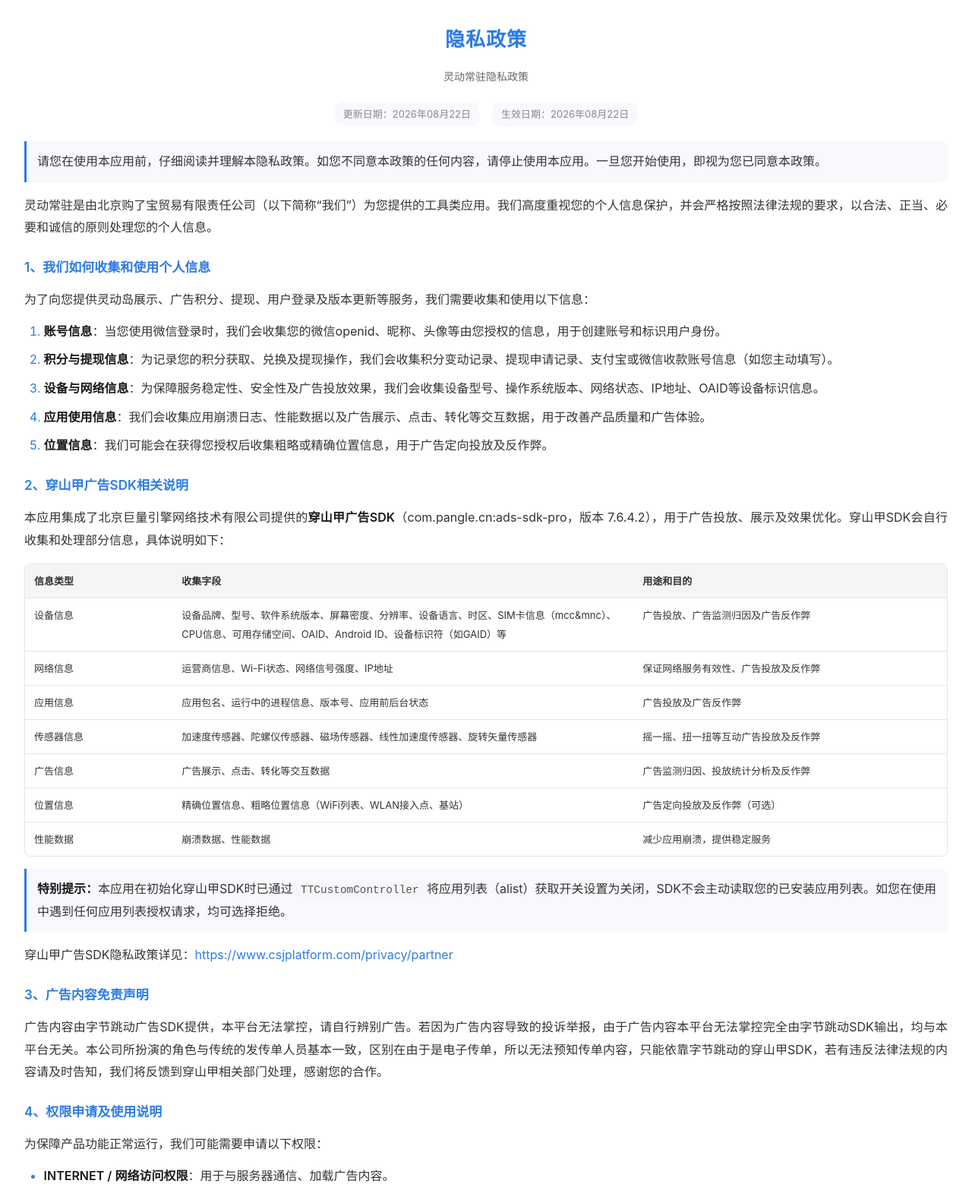
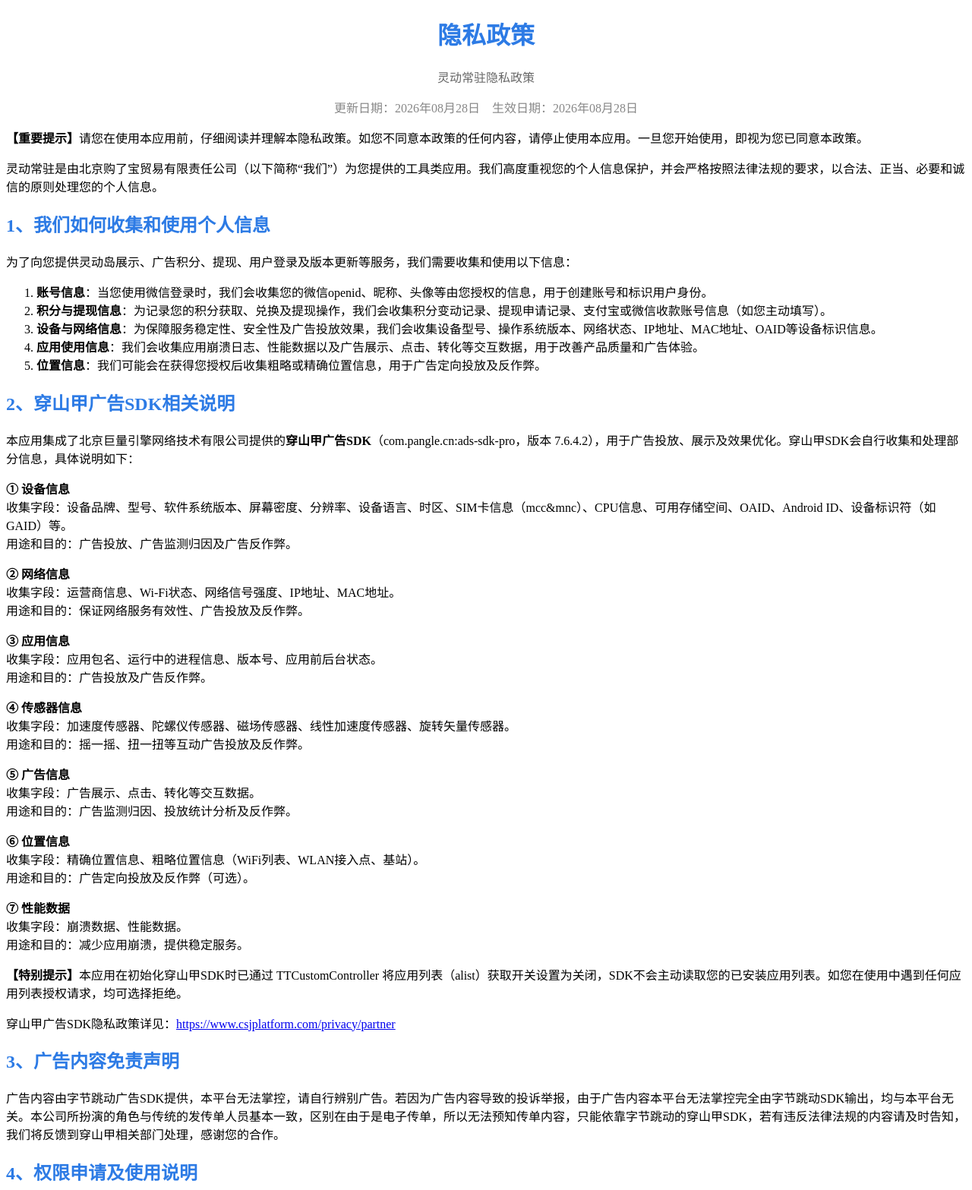
Before and after one commit to goulebao/dynamic-stay.privacy, a plain HTML site: page index.html in a window 1280 px wide. Shown: the top 1567 px of the page at 76% size. Drawn offline with Linux system fonts and the light colour scheme.

Commit message:
更新 Honor 隐私政策

```diff
--- a/index.html
+++ b/index.html
@@ -3,294 +3,125 @@
 <head>
     <meta charset="UTF-8">
     <title>隐私政策</title>
-    <meta name="viewport" content="width=device-width, initial-scale=1, maximum-scale=1">
-    <style>
-        * {
-            box-sizing: border-box;
-        }
-        html, body {
-            height: 100%;
-            margin: 0;
-            padding: 0;
-        }
-        body {
-            font-family: -apple-system, BlinkMacSystemFont, "PingFang SC", "Microsoft YaHei", Arial, sans-serif;
-            color: #333;
-            background: #fff;
-            -webkit-tap-highlight-color: transparent;
-        }
-        .container {
-            width: 100%;
-            max-width: 100%;
-            padding: 20px 18px 48px;
-            font-size: 15px;
-            line-height: 1.85;
-            word-break: break-word;
-        }
-        @media (min-width: 600px) {
-            .container {
-                padding: 28px 32px 56px;
-                font-size: 16px;
-            }
-        }
-        h1 {
-            color: #2d7be5;
-            font-size: 26px;
-            font-weight: 700;
-            text-align: center;
-            margin: 0 0 8px 0;
-            letter-spacing: 1px;
-        }
-        h2 {
-            color: #2d7be5;
-            font-size: 20px;
-            font-weight: 600;
-            margin: 28px 0 12px 0;
-            padding-bottom: 8px;
-            border-bottom: 1px solid #e8f0fc;
-        }
-        h3 {
-            color: #2d7be5;
-            font-size: 17px;
-            font-weight: 600;
-            margin: 22px 0 10px 0;
-        }
-        .subtitle {
-            text-align: center;
-            color: #666;
-            font-size: 14px;
-            margin-bottom: 20px;
-        }
-        .date-info {
-            display: flex;
-            justify-content: center;
-            gap: 16px;
-            flex-wrap: wrap;
-            color: #888;
-            font-size: 13px;
-            margin-bottom: 20px;
-        }
-        .date-info span {
-            background: #f7f9fc;
-            padding: 4px 12px;
-            border-radius: 12px;
-        }
-        p {
-            margin: 12px 0;
-            text-align: justify;
-        }
-        ul, ol {
-            margin: 10px 0 14px 0;
-            padding-left: 1.6em;
-        }
-        li {
-            margin: 8px 0;
-        }
-        li::marker {
-            color: #2d7be5;
-        }
-        strong {
-            color: #1a1a1a;
-            font-weight: 600;
-        }
-        code {
-            background: #f4f6f8;
-            padding: 2px 6px;
-            border-radius: 4px;
-            font-size: 0.9em;
-            color: #555;
-        }
-        a, .link-text {
-            color: #2d7be5;
-            word-break: break-all;
-            text-decoration: none;
-        }
-        table {
-            width: 100%;
-            table-layout: fixed;
-            border-collapse: separate;
-            border-spacing: 0;
-            margin: 16px 0;
-            font-size: 13px;
-            border-radius: 8px;
-            overflow: hidden;
-            border: 1px solid #e5e5e5;
-        }
-        col:first-child {
-            width: 16%;
-        }
-        col:nth-child(2) {
-            width: 50%;
-        }
-        col:nth-child(3) {
-            width: 34%;
-        }
-        th, td {
-            padding: 10px 12px;
-            text-align: left;
-            vertical-align: top;
-            border-bottom: 1px solid #e5e5e5;
-            word-break: break-word;
-        }
-        th {
-            background-color: #f5f5f5;
-            color: #333;
-            font-weight: 600;
-        }
-        tr:last-child td {
-            border-bottom: none;
-        }
-        .tip-box {
-            background: #f7f9fc;
-            border-left: 3px solid #2d7be5;
-            padding: 12px 14px;
-            margin: 16px 0;
-            border-radius: 0 8px 8px 0;
-        }
-        .agree-tip {
-            text-align: center;
-            margin-top: 28px;
-            padding-top: 28px;
-            padding-bottom: 28px;
-            border-top: 1px dashed #d0e3fa;
-            color: #2d7be5;
-            font-size: 16px;
-            font-weight: 600;
-        }
-        ::-webkit-scrollbar {
-            display: none;
-        }
-    </style>
 </head>
 <body>
-<div class="container">
-        <h1>隐私政策</h1>
-    <p class="subtitle">灵动常驻隐私政策</p>
-    <div class="date-info">
-        <span>更新日期：2026年08月22日</span>
-        <span>生效日期：2026年08月22日</span>
-    </div>
 
-    <div class="tip-box">
-        请您在使用本应用前，仔细阅读并理解本隐私政策。如您不同意本政策的任何内容，请停止使用本应用。一旦您开始使用，即视为您已同意本政策。
-    </div>
+<h1 align="center"><font color="#2d7be5">隐私政策</font></h1>
+<p align="center"><font color="#666666">灵动常驻隐私政策</font></p>
+<p align="center"><font color="#888888">更新日期：2026年08月28日 &nbsp;&nbsp; 生效日期：2026年08月28日</font></p>
+
+<p><b>【重要提示】</b>请您在使用本应用前，仔细阅读并理解本隐私政策。如您不同意本政策的任何内容，请停止使用本应用。一旦您开始使用，即视为您已同意本政策。</p>
 
 <p>灵动常驻是由北京购了宝贸易有限责任公司（以下简称“我们”）为您提供的工具类应用。我们高度重视您的个人信息保护，并会严格按照法律法规的要求，以合法、正当、必要和诚信的原则处理您的个人信息。</p>
 
-    <h3>1、我们如何收集和使用个人信息</h3>
+<h2><font color="#2d7be5">1、我们如何收集和使用个人信息</font></h2>
 
 <p>为了向您提供灵动岛展示、广告积分、提现、用户登录及版本更新等服务，我们需要收集和使用以下信息：</p>
 
 <ol>
-        <li><strong>账号信息</strong>：当您使用微信登录时，我们会收集您的微信openid、昵称、头像等由您授权的信息，用于创建账号和标识用户身份。</li>
-        <li><strong>积分与提现信息</strong>：为记录您的积分获取、兑换及提现操作，我们会收集积分变动记录、提现申请记录、支付宝或微信收款账号信息（如您主动填写）。</li>
-        <li><strong>设备与网络信息</strong>：为保障服务稳定性、安全性及广告投放效果，我们会收集设备型号、操作系统版本、网络状态、IP地址、OAID等设备标识信息。</li>
-        <li><strong>应用使用信息</strong>：我们会收集应用崩溃日志、性能数据以及广告展示、点击、转化等交互数据，用于改善产品质量和广告体验。</li>
-        <li><strong>位置信息</strong>：我们可能会在获得您授权后收集粗略或精确位置信息，用于广告定向投放及反作弊。</li>
+    <li><b>账号信息</b>：当您使用微信登录时，我们会收集您的微信openid、昵称、头像等由您授权的信息，用于创建账号和标识用户身份。</li>
+    <li><b>积分与提现信息</b>：为记录您的积分获取、兑换及提现操作，我们会收集积分变动记录、提现申请记录、支付宝或微信收款账号信息（如您主动填写）。</li>
+    <li><b>设备与网络信息</b>：为保障服务稳定性、安全性及广告投放效果，我们会收集设备型号、操作系统版本、网络状态、IP地址、MAC地址、OAID等设备标识信息。</li>
+    <li><b>应用使用信息</b>：我们会收集应用崩溃日志、性能数据以及广告展示、点击、转化等交互数据，用于改善产品质量和广告体验。</li>
+    <li><b>位置信息</b>：我们可能会在获得您授权后收集粗略或精确位置信息，用于广告定向投放及反作弊。</li>
 </ol>
 
-    <h3>2、穿山甲广告SDK相关说明</h3>
+<h2><font color="#2d7be5">2、穿山甲广告SDK相关说明</font></h2>
 
-    <p>本应用集成了北京巨量引擎网络技术有限公司提供的<strong>穿山甲广告SDK</strong>（com.pangle.cn:ads-sdk-pro，版本 7.6.4.2），用于广告投放、展示及效果优化。穿山甲SDK会自行收集和处理部分信息，具体说明如下：</p>
+<p>本应用集成了北京巨量引擎网络技术有限公司提供的<b>穿山甲广告SDK</b>（com.pangle.cn:ads-sdk-pro，版本 7.6.4.2），用于广告投放、展示及效果优化。穿山甲SDK会自行收集和处理部分信息，具体说明如下：</p>
 
-    <table>
-        <colgroup>
-            <col>
-            <col>
-            <col>
-        </colgroup>
-        <tr>
-            <th>信息类型</th>
-            <th>收集字段</th>
-            <th>用途和目的</th>
-        </tr>
-        <tr>
-            <td>设备信息</td>
-            <td>设备品牌、型号、软件系统版本、屏幕密度、分辨率、设备语言、时区、SIM卡信息（mcc&mnc）、CPU信息、可用存储空间、OAID、Android ID、设备标识符（如GAID）等</td>
-            <td>广告投放、广告监测归因及广告反作弊</td>
-        </tr>
-        <tr>
-            <td>网络信息</td>
-            <td>运营商信息、Wi-Fi状态、网络信号强度、IP地址</td>
-            <td>保证网络服务有效性、广告投放及反作弊</td>
-        </tr>
-        <tr>
-            <td>应用信息</td>
-            <td>应用包名、运行中的进程信息、版本号、应用前后台状态</td>
-            <td>广告投放及广告反作弊</td>
-        </tr>
-        <tr>
-            <td>传感器信息</td>
-            <td>加速度传感器、陀螺仪传感器、磁场传感器、线性加速度传感器、旋转矢量传感器</td>
-            <td>摇一摇、扭一扭等互动广告投放及反作弊</td>
-        </tr>
-        <tr>
-            <td>广告信息</td>
-            <td>广告展示、点击、转化等交互数据</td>
-            <td>广告监测归因、投放统计分析及反作弊</td>
-        </tr>
-        <tr>
-            <td>位置信息</td>
-            <td>精确位置信息、粗略位置信息（WiFi列表、WLAN接入点、基站）</td>
-            <td>广告定向投放及反作弊（可选）</td>
-        </tr>
-        <tr>
-            <td>性能数据</td>
-            <td>崩溃数据、性能数据</td>
-            <td>减少应用崩溃，提供稳定服务</td>
-        </tr>
-    </table>
+<p><b>① 设备信息</b><br>
+收集字段：设备品牌、型号、软件系统版本、屏幕密度、分辨率、设备语言、时区、SIM卡信息（mcc&mnc）、CPU信息、可用存储空间、OAID、Android ID、设备标识符（如GAID）等。<br>
+用途和目的：广告投放、广告监测归因及广告反作弊。</p>
 
-    <div class="tip-box">
-        <strong>特别提示：</strong>本应用在初始化穿山甲SDK时已通过 <code>TTCustomController</code> 将应用列表（alist）获取开关设置为关闭，SDK不会主动读取您的已安装应用列表。如您在使用中遇到任何应用列表授权请求，均可选择拒绝。
-    </div>
+<p><b>② 网络信息</b><br>
+收集字段：运营商信息、Wi-Fi状态、网络信号强度、IP地址、MAC地址。<br>
+用途和目的：保证网络服务有效性、广告投放及反作弊。</p>
 
-    <p>穿山甲广告SDK隐私政策详见：<a href="https://www.csjplatform.com/privacy/partner" target="_blank">https://www.csjplatform.com/privacy/partner</a></p>
+<p><b>③ 应用信息</b><br>
+收集字段：应用包名、运行中的进程信息、版本号、应用前后台状态。<br>
+用途和目的：广告投放及广告反作弊。</p>
 
-    <h3>3、广告内容免责声明</h3>
+<p><b>④ 传感器信息</b><br>
+收集字段：加速度传感器、陀螺仪传感器、磁场传感器、线性加速度传感器、旋转矢量传感器。<br>
+用途和目的：摇一摇、扭一扭等互动广告投放及反作弊。</p>
+
+<p><b>⑤ 广告信息</b><br>
+收集字段：广告展示、点击、转化等交互数据。<br>
+用途和目的：广告监测归因、投放统计分析及反作弊。</p>
+
+<p><b>⑥ 位置信息</b><br>
+收集字段：精确位置信息、粗略位置信息（WiFi列表、WLAN接入点、基站）。<br>
+用途和目的：广告定向投放及反作弊（可选）。</p>
+
+<p><b>⑦ 性能数据</b><br>
+收集字段：崩溃数据、性能数据。<br>
+用途和目的：减少应用崩溃，提供稳定服务。</p>
+
+<p><b>【特别提示】</b>本应用在初始化穿山甲SDK时已通过 TTCustomController 将应用列表（alist）获取开关设置为关闭，SDK不会主动读取您的已安装应用列表。如您在使用中遇到任何应用列表授权请求，均可选择拒绝。</p>
+
+<p>穿山甲广告SDK隐私政策详见：<a href="https://www.csjplatform.com/privacy/partner">https://www.csjplatform.com/privacy/partner</a></p>
+
+<h2><font color="#2d7be5">3、广告内容免责声明</font></h2>
 
 <p>广告内容由字节跳动广告SDK提供，本平台无法掌控，请自行辨别广告。若因为广告内容导致的投诉举报，由于广告内容本平台无法掌控完全由字节跳动SDK输出，均与本平台无关。本公司所扮演的角色与传统的发传单人员基本一致，区别在由于是电子传单，所以无法预知传单内容，只能依靠字节跳动的穿山甲SDK，若有违反法律法规的内容请及时告知，我们将反馈到穿山甲相关部门处理，感谢您的合作。</p>
 
-    <h3>4、权限申请及使用说明</h3>
+<h2><font color="#2d7be5">4、权限申请及使用说明</font></h2>
 
 <p>为保障产品功能正常运行，我们可能需要申请以下权限：</p>
 
 <ul>
-        <li><strong>INTERNET / 网络访问权限</strong>：用于与服务器通信、加载广告内容。</li>
-        <li><strong>ACCESS_NETWORK_STATE / ACCESS_WIFI_STATE</strong>：用于判断网络状态，优化广告加载及请求策略。</li>
-        <li><strong>READ_PHONE_STATE</strong>：用于获取设备标识信息，保障广告投放及反作弊。</li>
-        <li><strong>ACCESS_FINE_LOCATION / ACCESS_COARSE_LOCATION</strong>：用于广告定向投放及反作弊，仅在您授权后使用。</li>
-        <li><strong>READ_EXTERNAL_STORAGE / WRITE_EXTERNAL_STORAGE</strong>：用于缓存广告素材、保存应用运行所需文件。</li>
-        <li><strong>SYSTEM_ALERT_WINDOW</strong>：用于在其他应用上层显示灵动岛悬浮窗。</li>
-        <li><strong>BIND_NOTIFICATION_LISTENER_SERVICE / POST_NOTIFICATIONS</strong>：用于监听通知并在灵动岛中展示通知内容。</li>
-        <li><strong>FOREGROUND_SERVICE</strong>：用于保障灵动岛核心服务在后台稳定运行。</li>
-        <li><strong>REQUEST_INSTALL_PACKAGES</strong>：用于应用版本更新安装。</li>
-        <li><strong>无障碍服务权限</strong>：用于实现灵动胶囊的显示与交互。</li>
-        <li><strong>REQUEST_IGNORE_BATTERY_OPTIMIZATIONS</strong>：用于引导您前往系统设置，允许灵动岛后台服务稳定运行。</li>
-        <li><strong>MEDIA_CONTENT_CONTROL</strong>：用于在灵动岛中展示当前播放音乐的信息及控制播放。</li>
-        <li><strong>READ_CALENDAR / WRITE_CALENDAR</strong>：用于在灵动岛中展示日程提醒信息（仅在您授权后使用）。</li>
-        <li><strong>GET_TASKS</strong>：用于判断应用前后台状态，优化灵动岛显示逻辑及广告请求策略。</li>
-        <li><strong>EXPAND_STATUS_BAR</strong>：用于在灵动岛交互中展开或折叠系统状态栏通知区域。</li>
-        <li><strong>RECEIVE_USER_PRESENT</strong>：用于接收系统解锁广播，保障灵动岛服务状态同步。</li>
-        <li><strong>QUERY_ALL_PACKAGES</strong>：用于在通知应用选择、分享跳转等场景查询设备已安装应用列表。</li>
+    <li><b>INTERNET / 网络访问权限</b>：用于与服务器通信、加载广告内容。</li>
+    <li><b>ACCESS_NETWORK_STATE / ACCESS_WIFI_STATE</b>：用于判断网络状态，优化广告加载及请求策略。</li>
+    <li><b>READ_PHONE_STATE</b>：用于获取设备标识信息，保障广告投放及反作弊。</li>
+    <li><b>ACCESS_FINE_LOCATION / ACCESS_COARSE_LOCATION</b>：用于广告定向投放及反作弊，仅在您授权后使用。</li>
+    <li><b>READ_EXTERNAL_STORAGE / WRITE_EXTERNAL_STORAGE</b>：用于缓存广告素材、保存应用运行所需文件。</li>
+    <li><b>SYSTEM_ALERT_WINDOW</b>：用于在其他应用上层显示灵动岛悬浮窗。</li>
+    <li><b>BIND_NOTIFICATION_LISTENER_SERVICE / POST_NOTIFICATIONS</b>：用于监听通知并在灵动岛中展示通知内容。</li>
+    <li><b>FOREGROUND_SERVICE</b>：用于保障灵动岛核心服务在后台稳定运行。</li>
+    <li><b>REQUEST_INSTALL_PACKAGES</b>：用于应用版本更新安装。</li>
+    <li><b>无障碍服务权限</b>：用于实现灵动胶囊的显示与交互。</li>
+    <li><b>REQUEST_IGNORE_BATTERY_OPTIMIZATIONS</b>：用于引导您前往系统设置，允许灵动岛后台服务稳定运行。</li>
+    <li><b>MEDIA_CONTENT_CONTROL</b>：用于在灵动岛中展示当前播放音乐的信息及控制播放。</li>
+    <li><b>READ_CALENDAR / WRITE_CALENDAR</b>：用于在灵动岛中展示日程提醒信息（仅在您授权后使用）。</li>
+    <li><b>GET_TASKS</b>：用于判断应用前后台状态，优化灵动岛显示逻辑及广告请求策略。</li>
+    <li><b>EXPAND_STATUS_BAR</b>：用于在灵动岛交互中展开或折叠系统状态栏通知区域。</li>
+    <li><b>QUERY_ALL_PACKAGES</b>：用于在通知应用选择、分享跳转等场景查询设备已安装应用列表。</li>
 </ul>
 
 <p>上述权限均会在需要时通过系统弹窗向您申请，您可以根据实际需求选择授予或拒绝。拒绝部分权限可能会影响相应功能的正常使用。</p>
 
-    <h3>5、广告观看与用户约定</h3>
+<h2><font color="#2d7be5">5、自启动与关联启动说明</font></h2>
+
+<p>为保障灵动岛核心功能（音乐播放状态展示、电量/网速信息显示、通知提醒、屏幕亮灭状态响应等）能够在系统层面被及时触发，本应用使用了系统级服务与广播监听机制。<b>在您点击“同意”本隐私政策之前，本应用不会启用任何可能触发自启动或关联启动的服务与监听；只有在您明确同意本隐私政策后，相关功能才会按下列场景运行。</b></p>
+
+<ol>
+    <li><b>无障碍服务（灵动常驻）</b>：本应用注册了无障碍服务，用于在其他应用上层绘制并管理灵动岛悬浮窗、响应用户交互。当您在系统设置中开启该服务后，系统可能在切换应用、屏幕点亮等场景下绑定或唤醒本服务，从而触发应用启动。该服务是实现灵动岛显示与交互的必要组件，仅在您同意隐私政策并在设置中手动开启后生效。</li>
+    <li><b>通知监听服务</b>：本应用注册了通知监听服务，用于接收系统通知并在灵动岛中展示。系统可能在收到新通知时绑定该服务，从而唤醒应用进程。该服务是实现通知灵动岛提醒的必要组件，仅在您同意隐私政策后生效。</li>
+    <li><b>电量状态监听</b>：为在灵动岛中实时展示当前电量百分比，本应用会动态注册系统电量变化广播（ACTION_BATTERY_CHANGED）。该广播由系统电量变化触发，仅在您同意隐私政策且开启电量显示功能后注册。</li>
+    <li><b>屏幕亮灭监听</b>：为在屏幕点亮/熄灭时正确显示或隐藏灵动岛，本应用会动态注册屏幕开关广播（ACTION_SCREEN_ON / ACTION_SCREEN_OFF）。该广播仅在您同意隐私政策且灵动岛功能启用后注册。</li>
+    <li><b>音乐播放状态检测</b>：为在灵动岛中展示当前音乐播放信息，本应用会通过音频管理器定时检测音乐播放状态。该检测仅在您同意隐私政策且开启音乐灵动岛功能后运行。</li>
+    <li><b>网络速度刷新</b>：为在灵动岛中展示实时网速，本应用会定时读取系统流量统计信息并刷新显示。该刷新仅在您同意隐私政策且开启网速显示功能后运行。</li>
+    <li><b>穿山甲广告SDK的关联启动行为</b>：本应用集成的穿山甲广告SDK（com.pangle.cn:ads-sdk-pro）在广告投放、广告归因、反作弊及任务调度过程中，可能会使用系统广播（如开机完成、网络变化、电量变化等）进行任务唤醒或关联启动。上述行为由SDK自行实现，用于保障广告正常展示与积分奖励结算，具体收集与使用规则请参见穿山甲广告SDK隐私政策：<a href="https://www.csjplatform.com/privacy/partner">https://www.csjplatform.com/privacy/partner</a>。</li>
+    <li><b>系统/第三方组件的自动唤醒</b>：由于本应用集成了AndroidX WorkManager等系统组件及第三方SDK，系统可能为了完成后台任务调度、下载任务恢复、崩溃日志上报等目的，在特定场景下自动唤醒应用进程。该类唤醒属于系统或SDK的标准行为，不涉及未经您同意的主动自启动。</li>
+</ol>
+
+<p><b>【用户控制权】</b>若您不同意上述自启动或关联启动行为，请点击隐私政策页面下方的“不同意”并停止使用本应用；您也可以随时在手机系统设置的“应用管理”或“应用启动管理”中关闭本应用的自启动/关联启动权限，关闭后灵动岛、通知提醒、音乐/电量/网速实时展示等功能可能会受到影响或无法正常运行。</p>
+
+<h2><font color="#2d7be5">6、广告观看与用户约定</font></h2>
 
 <p>本应用通过集成穿山甲广告SDK向用户展示广告，用户可通过观看广告获得积分奖励。您点击“同意”本隐私政策并使用本应用，即表示您同意遵守以下约定：</p>
 
 <ol>
-        <li><strong>合法观看广告</strong>：您应通过正常、真实、有效的方式观看广告，不得使用任何自动化工具、脚本、模拟点击或其他技术手段伪造广告观看行为。</li>
-        <li><strong>禁止违规刷取广告收益</strong>：您不得利用漏洞、作弊软件或其他不正当方式批量刷取广告积分或提现收益。一经发现，我们有权暂停或终止您的账号，并保留追究法律责任的权利。</li>
-        <li><strong>禁止恶意攻击</strong>：您不得向本应用、本应用服务器或相关服务发起任何恶意代码攻击、网络攻击、反向工程或其他破坏性行为。</li>
-        <li><strong>公平使用</strong>：您应遵守国家法律法规及相关平台规则，公平、诚信地使用本应用提供的各项服务。</li>
+    <li><b>合法观看广告</b>：您应通过正常、真实、有效的方式观看广告，不得使用任何自动化工具、脚本、模拟点击或其他技术手段伪造广告观看行为。</li>
+    <li><b>禁止违规刷取广告收益</b>：您不得利用漏洞、作弊软件或其他不正当方式批量刷取广告积分或提现收益。一经发现，我们有权暂停或终止您的账号，并保留追究法律责任的权利。</li>
+    <li><b>禁止恶意攻击</b>：您不得向本应用、本应用服务器或相关服务发起任何恶意代码攻击、网络攻击、反向工程或其他破坏性行为。</li>
+    <li><b>公平使用</b>：您应遵守国家法律法规及相关平台规则，公平、诚信地使用本应用提供的各项服务。</li>
 </ol>
 
 <p>如您违反上述约定，我们有权依据相关规定采取限制功能、冻结积分、封禁账号等措施。</p>
 
-    <h3>6、信息的共享、转让与公开披露</h3>
+<h2><font color="#2d7be5">7、信息的共享、转让与公开披露</font></h2>
 
 <p>我们不会将您的个人信息出售给任何第三方。但在以下情形下，我们可能会共享或披露您的信息：</p>
 
@@ -301,29 +132,30 @@
     <li>在合并、收购、资产转让等情形中，我们会要求新的信息接收方继续遵守本隐私政策。</li>
 </ol>
 
-    <h3>7、信息的存储与保护</h3>
+<h2><font color="#2d7be5">8、信息的存储与保护</font></h2>
 
 <p>我们依照法律法规的规定，将在中华人民共和国境内收集和产生的个人信息存储于境内。我们会采取合理的技术和管理措施保护您的个人信息，防止数据遭到未经授权的访问、泄露、篡改或丢失。</p>
 
 <p>一般而言，我们只会在实现本政策所述目的所必需的期限内保留您的个人信息。超出必要期限后，我们将对您的个人信息进行删除或匿名化处理，法律法规另有规定的除外。</p>
 
-    <h3>8、您的权利</h3>
+<h2><font color="#2d7be5">9、您的权利</font></h2>
 
 <p>您依法享有查阅、复制、更正、补充、删除、撤回授权同意、注销账号等权利。您可以通过应用内的用户中心或反馈入口行使上述权利。我们将在收到您的请求后尽快处理。</p>
 
-    <h3>9、未成年人保护</h3>
+<h2><font color="#2d7be5">10、未成年人保护</font></h2>
 
 <p>本应用主要面向成年人用户。如果您未满18周岁，请在监护人的指导下使用本应用。我们不会明知而收集未满14周岁儿童的个人信息。如果我们发现自己在未事先获得可证实的监护人同意的情况下收集了儿童个人信息，会设法尽快删除相关数据。</p>
 
-    <h3>10、隐私政策的更新</h3>
+<h2><font color="#2d7be5">11、隐私政策的更新</font></h2>
 
 <p>我们可能会根据业务发展或法律法规变化不时修订本隐私政策。修订后的隐私政策将在应用中显著位置公示，并更新生效日期。如您继续使用本应用，即视为同意更新后的隐私政策。</p>
 
-    <h3>11、联系我们</h3>
+<h2><font color="#2d7be5">12、联系我们</font></h2>
 
 <p>如您对本隐私政策有任何疑问、意见或建议，可以通过应用内的反馈入口与我们联系。我们将尽快予以回复。</p>
 
-    <h2 class="agree-tip">若您同意本隐私政策，请点击“同意”开始使用本应用。</h2>
-</div>
+<br>
+<p align="center"><font color="#2d7be5"><b>若您同意本隐私政策，请点击“同意”开始使用本应用。</b></font></p>
+<br>
 </body>
 </html>
```
Lines whose indentation alone changed are shown as unchanged.
